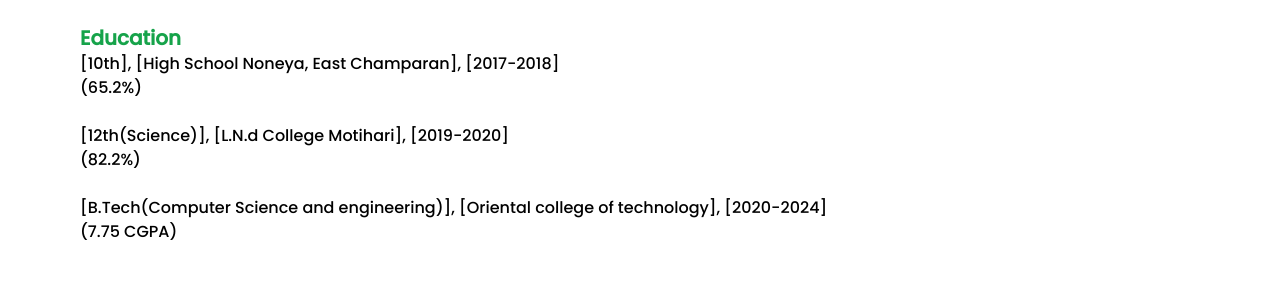
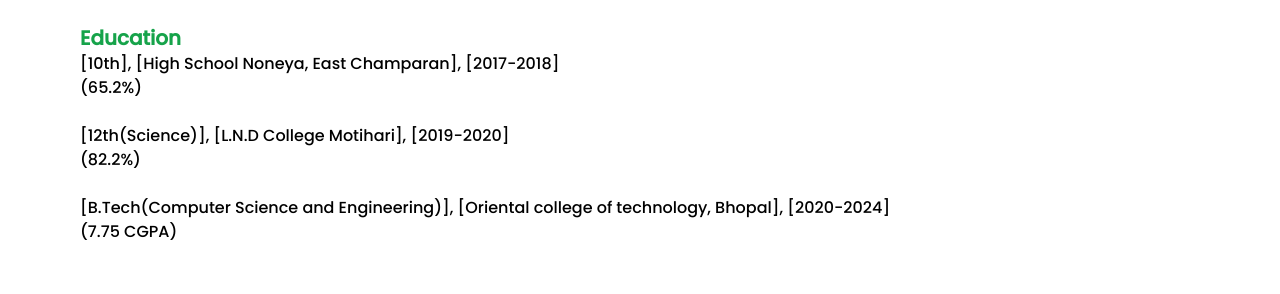
Before and after one commit to VickyKumar001/Vicky_Portfolio, a React (Vite) app: page / in a window 1280 px wide. Shown: the part 970-1264 px from the top of the page. Built offline with nearby package versions, Linux system fonts and the light colour scheme.

Commit message:
Initial commit

```diff
--- a/src/components/About.jsx
+++ b/src/components/About.jsx
@@ -22,12 +22,12 @@
         </span>
         <br />
         <span>
-          [12th(Science)], [L.N.d College Motihari], [2019-2020]
+          [12th(Science)], [L.N.D College Motihari], [2019-2020]
           <p>(82.2%)</p>
         </span>
         <br />
         <span>
-          [B.Tech(Computer Science and engineering)], [Oriental college of technology], [2020-2024]
+          [B.Tech(Computer Science and Engineering)], [Oriental college of technology, Bhopal], [2020-2024]
           <p>(7.75 CGPA)</p>
         </span>
         <br />
```
